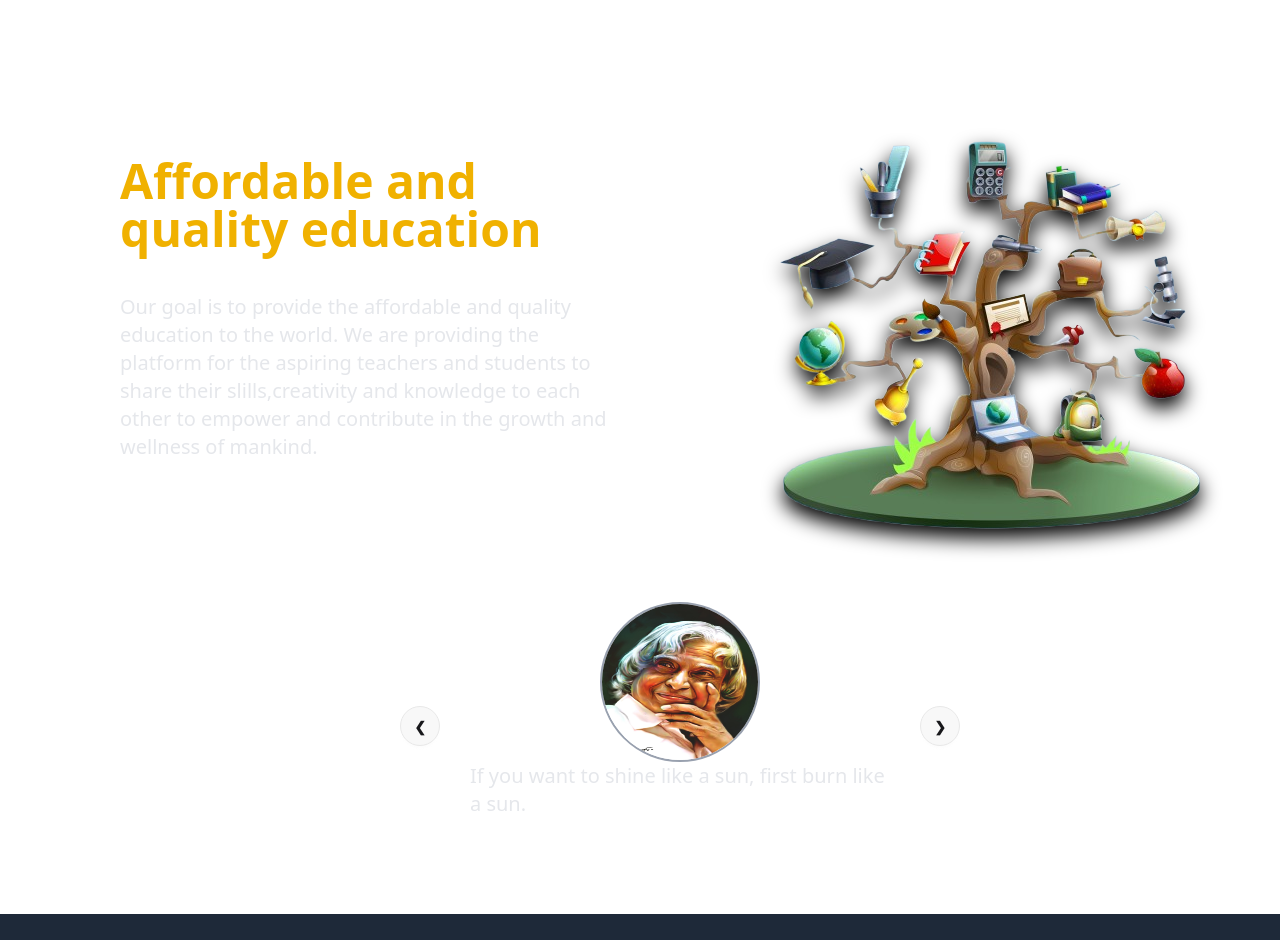
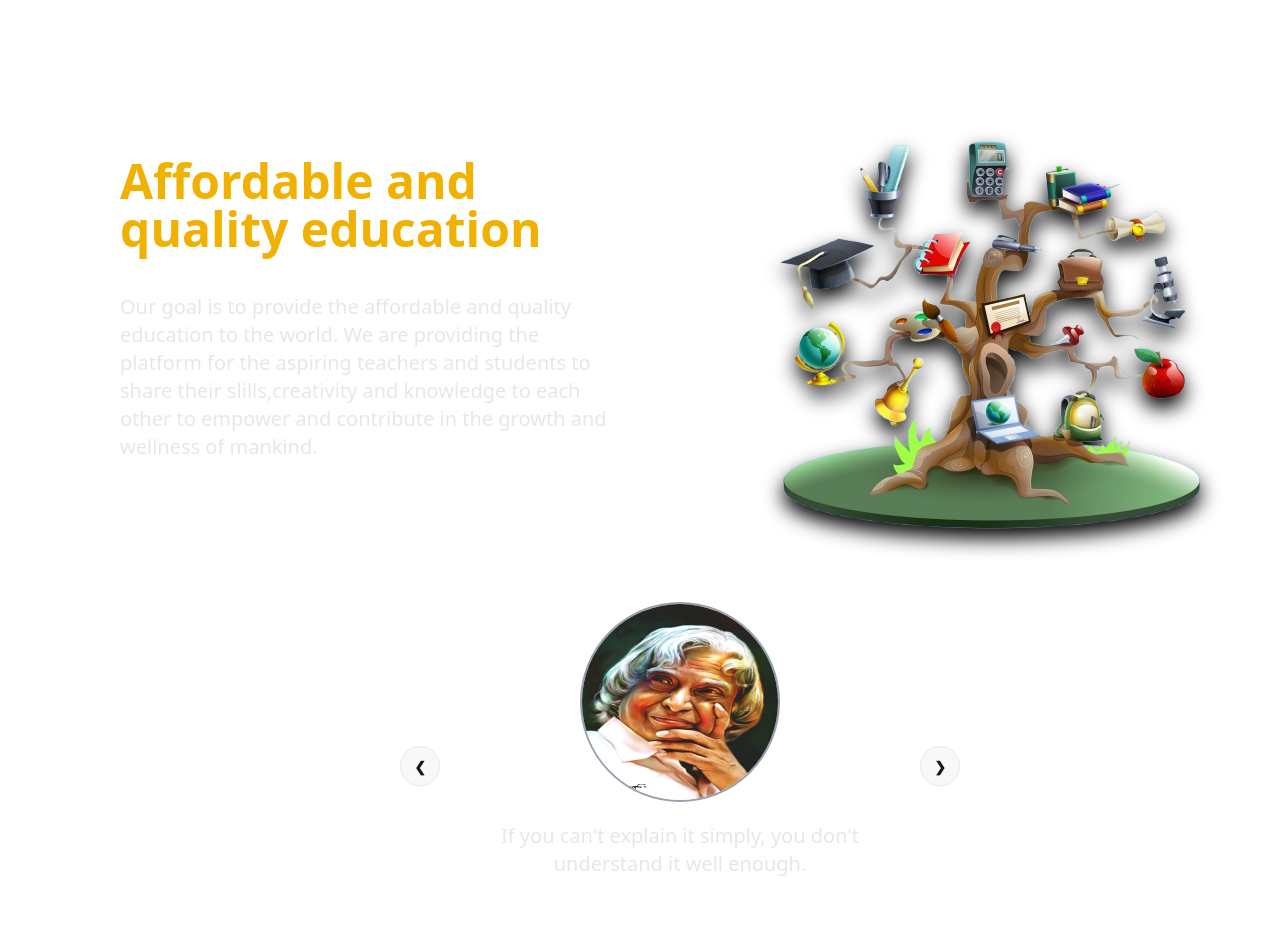
Before and after one commit to Siddharth202002/LMS-FRONTEND, a React (Vite) app: page /about in a window 1280 px wide. Shown: the top 940 px of the page. Built offline with nearby package versions, Linux system fonts and the light colour scheme; grey boxes are pictures that could not be loaded.

Commit message:
clean up our about us page

```diff
--- /dev/null
+++ b/src/Components/CarosalSlide.jsx
@@ -0,0 +1,33 @@
+import React from "react";
+
+function CarosalSlide({ image, title, description, slideNumber, totalSlides }) {
+  return (
+    <div id={`slide${slideNumber}`} className="carousel-item relative w-full">
+      <div className=" flex flex-col items-center justify-center gap-5 px-[15%]">
+        <img
+          src={image}
+          className="w-50 h-50  rounded-full border-2  border-gray-400"
+        />
+        {console.log(totalSlides)}
+        <p className="text-xl text-gray-200 text-center">{description}</p>
+        <h3 className="text-2xl font-semibold">{title}</h3>
+        <div className="absolute left-5 right-5 top-1/2 flex -translate-y-1/2 transform justify-between">
+          <a
+            href={`#slide${slideNumber === 1 ? totalSlides : slideNumber - 1}`}
+            className="btn btn-circle"
+          >
+            ❮
+          </a>
+          <a
+            href={`#slide${(slideNumber % totalSlides) + 1}`}
+            className="btn btn-circle"
+          >
+            ❯
+          </a>
+        </div>
+      </div>
+    </div>
+  );
+}
+
+export default CarosalSlide;
--- /dev/null
+++ b/src/Constants/CelebrityData.js
@@ -0,0 +1,41 @@
+import albertEinstein from "../assets/Images/albertEinstein.jpg";
+import apj from "../assets/Images/apj.jpg";
+import billGates from "../assets/Images/BillGates.png";
+import nelsonMandela from "../assets/Images/NelsonMandela.jpg";
+import steveJobs from "../assets/Images/steveJobs.png";
+export const celebrites = [
+  {
+    title: "A. P. J. Abdul Kalam",
+    description:
+      "If you can't explain it simply, you don't understand it well enough.",
+    image: apj,
+    slideNumber: 1,
+  },
+  {
+    title: "Albert Einstein",
+    description: "In the middle of difficulty lies opportunity.",
+    image: albertEinstein,
+    slideNumber: 2,
+  },
+
+  {
+    titile: "Steve Jobs",
+    description: "Innovation distinguishes between a leader and a follower.",
+    image: steveJobs,
+    slideNumber: 3,
+  },
+  {
+    title: "Nelson Mandela",
+    description:
+      "Education is the most powerful weapon which you can use to change the world.",
+    image: nelsonMandela,
+    slideNumber: 4,
+  },
+  {
+    title: "Bill Gates",
+    description:
+      "It's fine to celebrate success, but it is more important to heed the lessons of failure.",
+    image: billGates,
+    slideNumber: 5,
+  },
+];
--- a/src/Pages/AboutUs.jsx
+++ b/src/Pages/AboutUs.jsx
@@ -1,9 +1,6 @@
-import albertEinstein from "../assets/Images/albertEinstein.jpg";
-import apj from "../assets/Images/apj.jpg";
-import billGates from "../assets/Images/BillGates.png";
 import knowledgetree from "../assets/Images/knowledgetree.png";
-import nelsonMandela from "../assets/Images/NelsonMandela.jpg";
-import steveJobs from "../assets/Images/steveJobs.png";
+import CarosalSlide from "../Components/CarosalSlide";
+import { celebrites } from "../Constants/CelebrityData";
 import HomeLayout from "../Layouts/HomeLayout";
 
 function AboutUs() {
@@ -38,113 +35,16 @@ function AboutUs() {
         </div>
 
         <div className="carousel w-1/2 m-auto my-16">
-          <div id="slide1" className="carousel-item relative w-full">
-            <div className=" flex flex-col items-center justify-center gap-0 px-[15%]">
-              <img
-                src={apj}
-                className="w-40 h-40  rounded-full border-2  border-gray-400"
-              />
-
-              <p className="text-xl text-gray-200">
-                {"If you want to shine like a sun, first burn like a sun."}
-              </p>
-              <h3 className="text-2xl font-semibold">A. P. J. Abdul Kalam</h3>
-              <div className="absolute left-5 right-5 top-1/2 flex -translate-y-1/2 transform justify-between">
-                <a href="#slide5" className="btn btn-circle">
-                  ❮
-                </a>
-                <a href="#slide2" className="btn btn-circle">
-                  ❯
-                </a>
-              </div>
-            </div>
-          </div>
-          <div id="slide2" className="carousel-item relative w-full">
-            <div className=" flex flex-col items-center justify-center gap-0 px-[15%]">
-              <img
-                src={albertEinstein}
-                className="w-40 h-40  rounded-full border-2 border-gray-400"
-              />
-              <p className="text-xl text-gray-200">
-                {
-                  "If you can't explain it simply, you don't understand it well enough."
-                }
-              </p>
-              <h3 className="text-2xl font-semibold">Albert Einstein</h3>
-              <div className="absolute left-5 right-5 top-1/2 flex -translate-y-1/2 transform justify-between">
-                <a href="#slide1" className="btn btn-circle">
-                  ❮
-                </a>
-                <a href="#slide3" className="btn btn-circle">
-                  ❯
-                </a>
-              </div>
-            </div>
-          </div>
-          <div id="slide3" className="carousel-item relative w-full">
-            <div className=" flex flex-col items-center justify-center gap-0 px-[15%]">
-              <img
-                src={steveJobs}
-                className="w-40 h-40 rounded-full border-2 border-gray-400"
-              />
-              <p className="text-xl text-gray-200">
-                {"Innovation distinguishes between a leader and a follower."}
-              </p>
-              <h3 className="text-2xl font-semibold">Steve Jobs</h3>
-              <div className="absolute left-5 right-5 top-1/2 flex -translate-y-1/2 transform justify-between">
-                <a href="#slide2" className="btn btn-circle">
-                  ❮
-                </a>
-                <a href="#slide4" className="btn btn-circle">
-                  ❯
-                </a>
-              </div>
-            </div>
-          </div>
-          <div id="slide4" className="carousel-item relative w-full">
-            <div className=" flex flex-col items-center justify-center gap-0 px-[15%]">
-              <img
-                src={nelsonMandela}
-                className="w-40 h-40 rounded-full border-2 border-gray-400"
-              />
-              <p className="text-xl text-gray-200">
-                {
-                  "Education is the most powerful weapon which you can use to change the world."
-                }
-              </p>
-              <h3 className="text-2xl font-semibold">Nelson Mandela</h3>
-              <div className="absolute left-5 right-5 top-1/2 flex -translate-y-1/2 transform justify-between">
-                <a href="#slide3" className="btn btn-circle">
-                  ❮
-                </a>
-                <a href="#slide5" className="btn btn-circle">
-                  ❯
-                </a>
-              </div>
-            </div>
-          </div>
-          <div id="slide5" className="carousel-item relative w-full">
-            <div className=" flex flex-col items-center justify-center gap-0 px-[15%]">
-              <img
-                src={billGates}
-                className="w-40 h-40 rounded-full border-2 border-gray-400"
-              />
-              <p className="text-xl text-gray-200">
-                {
-                  "It's fine to celebrate success, but it is more important to heed the lessons of failure."
-                }
-              </p>
-              <h3 className="text-2xl font-semibold">Bill Gates</h3>
-              <div className="absolute left-5 right-5 top-1/2 flex -translate-y-1/2 transform justify-between">
-                <a href="#slide4" className="btn btn-circle">
-                  ❮
-                </a>
-                <a href="#slide1" className="btn btn-circle">
-                  ❯
-                </a>
-              </div>
-            </div>
-          </div>
+          {celebrites &&
+            celebrites.map((celebrity) => {
+              return (
+                <CarosalSlide
+                  {...celebrity}
+                  totalSlides={celebrites.length}
+                  key={celebrity.slideNumber}
+                />
+              );
+            })}
         </div>
       </div>
     </HomeLayout>
```
